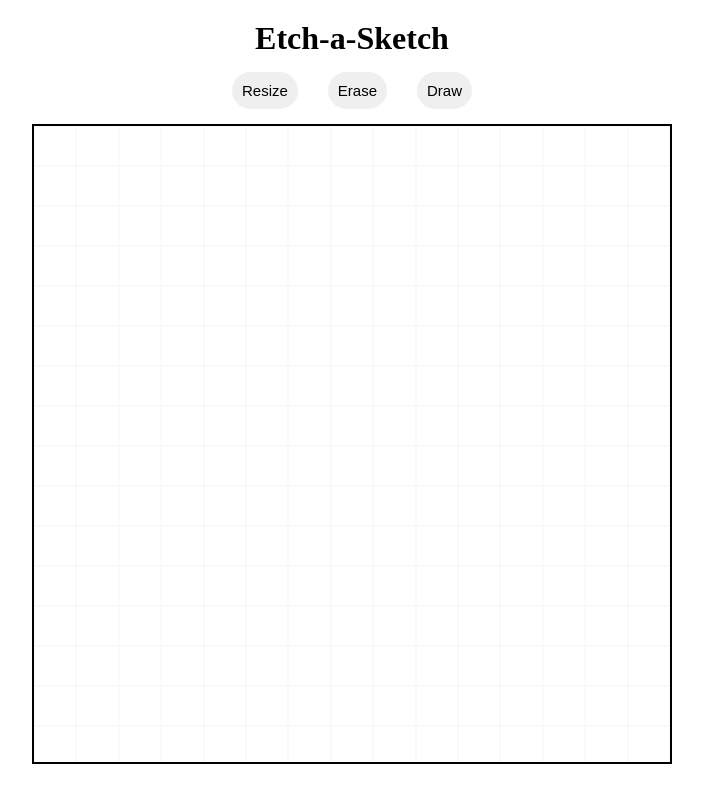
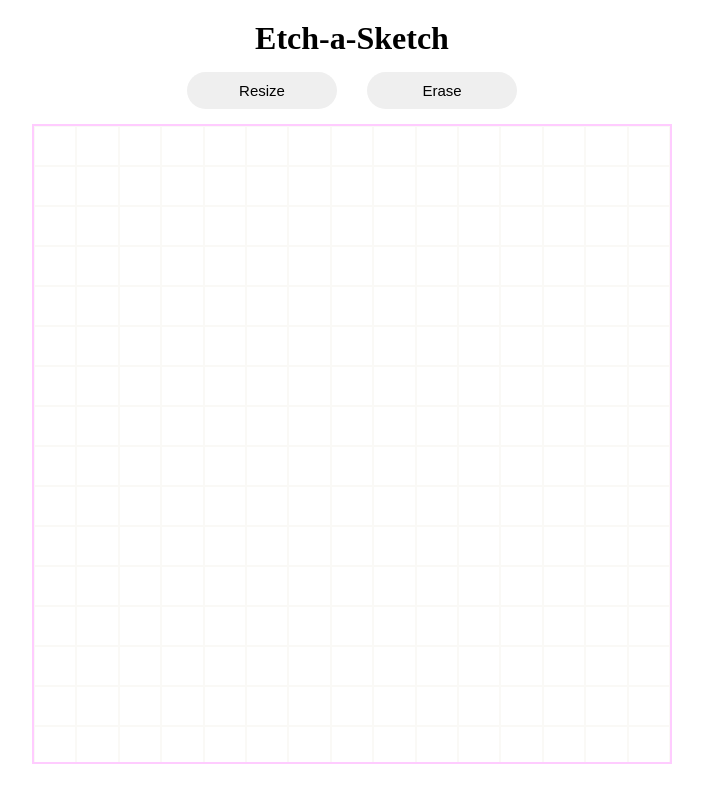
Before and after one commit to dominatormejia/etch-a-sketch, a plain HTML site: page index.html in a window 1280 px wide. Both pictures are taken after a click on the button "Erase". Shown: the whole page, without its empty margins (288-991 px from the left). Drawn offline with Linux system fonts and the light colour scheme.

Commit message:
Add Resize and Erase

```diff
--- a/index.html
+++ b/index.html
@@ -12,7 +12,6 @@
     <div class="btn-wrapper">
       <button class="resize">Resize</button>
       <button class="erase">Erase</button>
-      <button class="draw">Draw</button>
     </div>
     <div class="container"></div>
   </body>
--- a/javascript.js
+++ b/javascript.js
@@ -3,52 +3,63 @@ const box = document.createElement("div");
 const resize = document.querySelector(".resize");
 const erase = document.querySelector(".erase");
 const draw = document.querySelector(".draw");
+let boxSize = 16;
 
-let idCount = 0;
+function randomHSL() {
+  const h = Math.floor(Math.random() * 360);
+  return `hsl(${h}deg, 100%, 90%)`;
+}
 
-function makeGrid() {
-  for (let i = 0; i <= 256; i++) {
+erase.addEventListener("mouseover", () => {
+  erase.style.backgroundColor = randomHSL();
+});
+erase.addEventListener("mouseout", () => {
+  erase.style.backgroundColor = "";
+});
+
+resize.addEventListener("mouseover", () => {
+  resize.style.backgroundColor = randomHSL();
+});
+resize.addEventListener("mouseout", () => {
+  resize.style.backgroundColor = "";
+});
+
+resize.addEventListener("click", () => {
+  let input = prompt("Pick a number between 1 and 100!");
+
+  boxSize = parseInt(input, 10);
+
+  if (boxSize < 1 || boxSize > 100 || isNaN(boxSize)) {
+    return (boxSize = prompt("Enter a valid number between 1 and 100"));
+  }
+
+  container.innerHTML = "";
+  makeGrid(boxSize);
+});
+
+function makeGrid(boxSize) {
+  for (let i = 0; i < boxSize * boxSize; i++) {
     const box = document.createElement("div");
-    box.id = idCount;
-    idCount++;
     box.classList.add("grid");
     container.appendChild(box);
     box.textContent = "";
-    console.log(box.id);
+    box.style.height = `${640 / boxSize}px`;
+    box.style.width = `${640 / boxSize}px`;
   }
   const boxes = document.querySelectorAll(".grid");
   boxes.forEach((box) => {
-    let colorPicker = randomRGB();
+    let colorPicker = randomHSL();
     box.addEventListener("mouseover", () => {
       box.style.backgroundColor = colorPicker;
     });
   });
 }
 
-function randomRGB() {
-  const h = Math.floor(Math.random() * 360);
-  return `hsl(${h}deg, 100%, 90%)`;
-}
-
-draw.addEventListener("mouseover", () => {
-  draw.style.backgroundColor = randomRGB();
-});
-draw.addEventListener("mouseout", () => {
-  draw.style.backgroundColor = "";
+erase.addEventListener("click", () => {
+  const updatedBoxes = document.querySelectorAll(".grid");
+  updatedBoxes.forEach((box) => {
+    box.style.backgroundColor = "";
+  });
 });
 
-erase.addEventListener("mouseover", () => {
-  erase.style.backgroundColor = randomRGB();
-});
-erase.addEventListener("mouseout", () => {
-  erase.style.backgroundColor = "";
-});
-
-resize.addEventListener("mouseover", () => {
-  resize.style.backgroundColor = randomRGB();
-});
-resize.addEventListener("mouseout", () => {
-  resize.style.backgroundColor = "";
-});
-
-makeGrid();
+makeGrid(boxSize);
--- a/style.css
+++ b/style.css
@@ -10,7 +10,7 @@ h1 {
 }
 
 .container {
-  border: 2px solid black;
+  border: 2px solid hsl(300, 100%, 90%);
   width: 640px;
   height: 640px;
   display: flex;
@@ -30,7 +30,6 @@ h1 {
   width: 40px;
   height: 40px;
   border: 1px solid #faf9f6;
-  padding: 10px;
   margin-top: 0;
   transition: background-color 500ms ease;
 }
@@ -44,6 +43,7 @@ h1 {
 button {
   margin: 15px;
   padding: 10px;
+  width: 150px;
   border-radius: 1000px;
   border: none;
   font-size: 15px;
```
